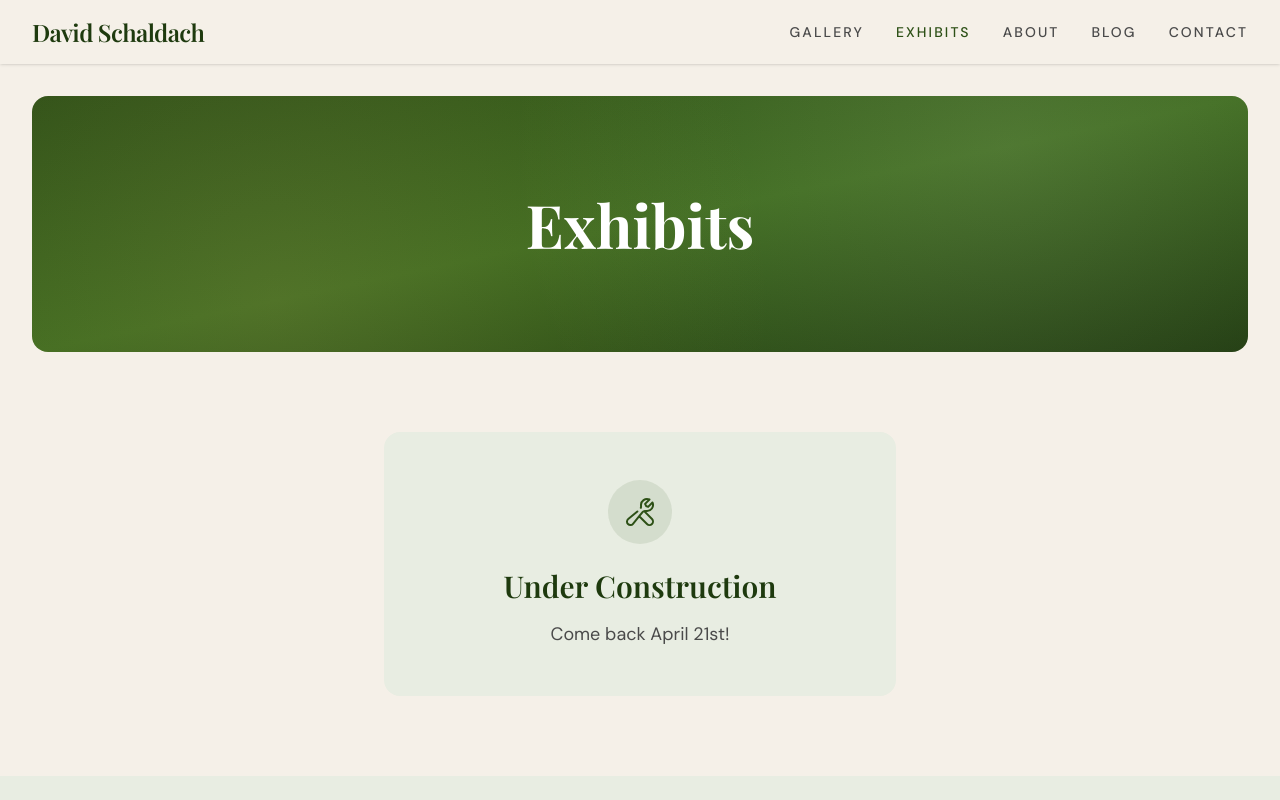
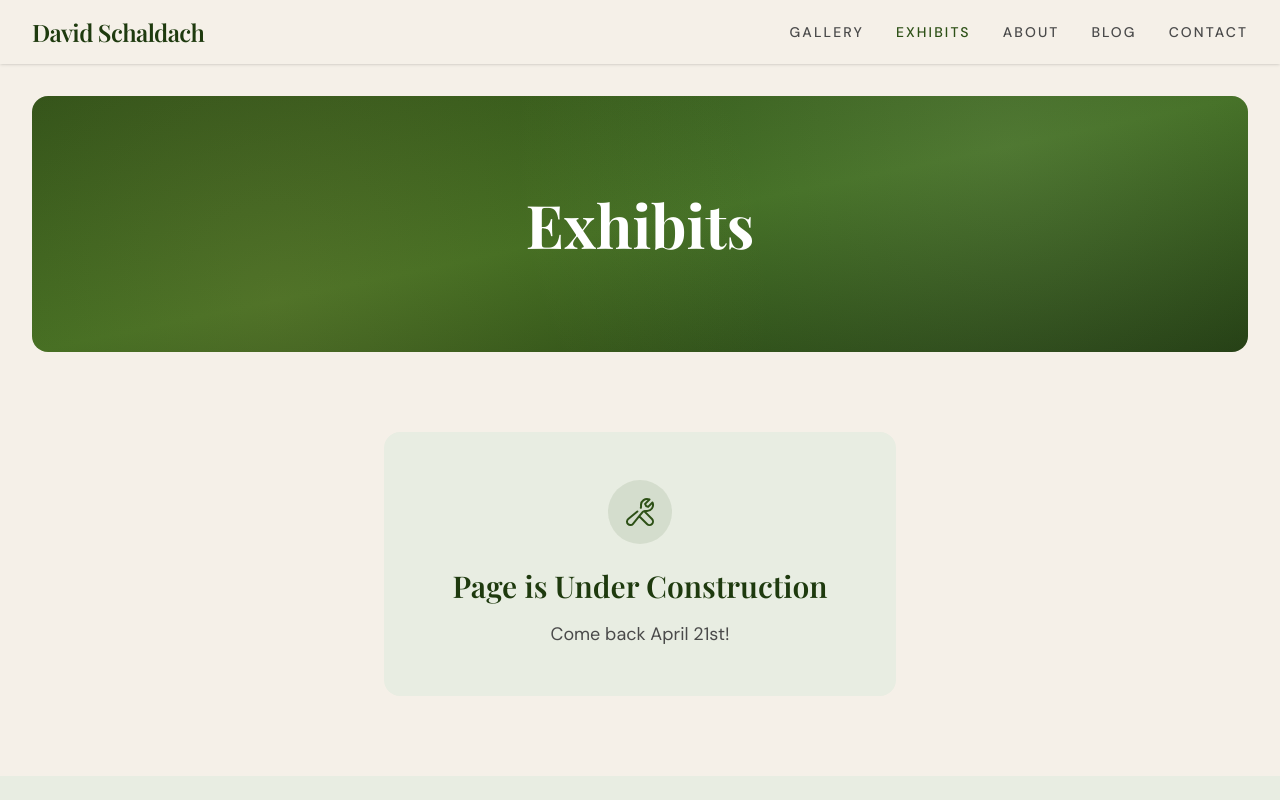
Before and after one commit to elijahhanzlik/Dave-website-buehost, a Next.js app: page /exhibits in a window 1280 px wide. Shown: the top 800 px of the page. Built offline with nearby package versions, Linux system fonts and the light colour scheme; a web font is replaced by a local one.

Commit message:
fix: update exhibits heading to "Page is Under Construction"
https://claude.ai/code/session_014xPYhJDM5RbMkpb3LMMKPq

```diff
--- a/app/(public)/exhibits/page.tsx
+++ b/app/(public)/exhibits/page.tsx
@@ -41,7 +41,7 @@ export default function ExhibitsPage() {
               </svg>
             </div>
             <h2 className="font-display text-2xl font-semibold text-primary-dark sm:text-3xl">
-              Under Construction
+              Page is Under Construction
             </h2>
             <p className="mt-4 text-lg text-text-secondary">
               Come back April 21st!
```
